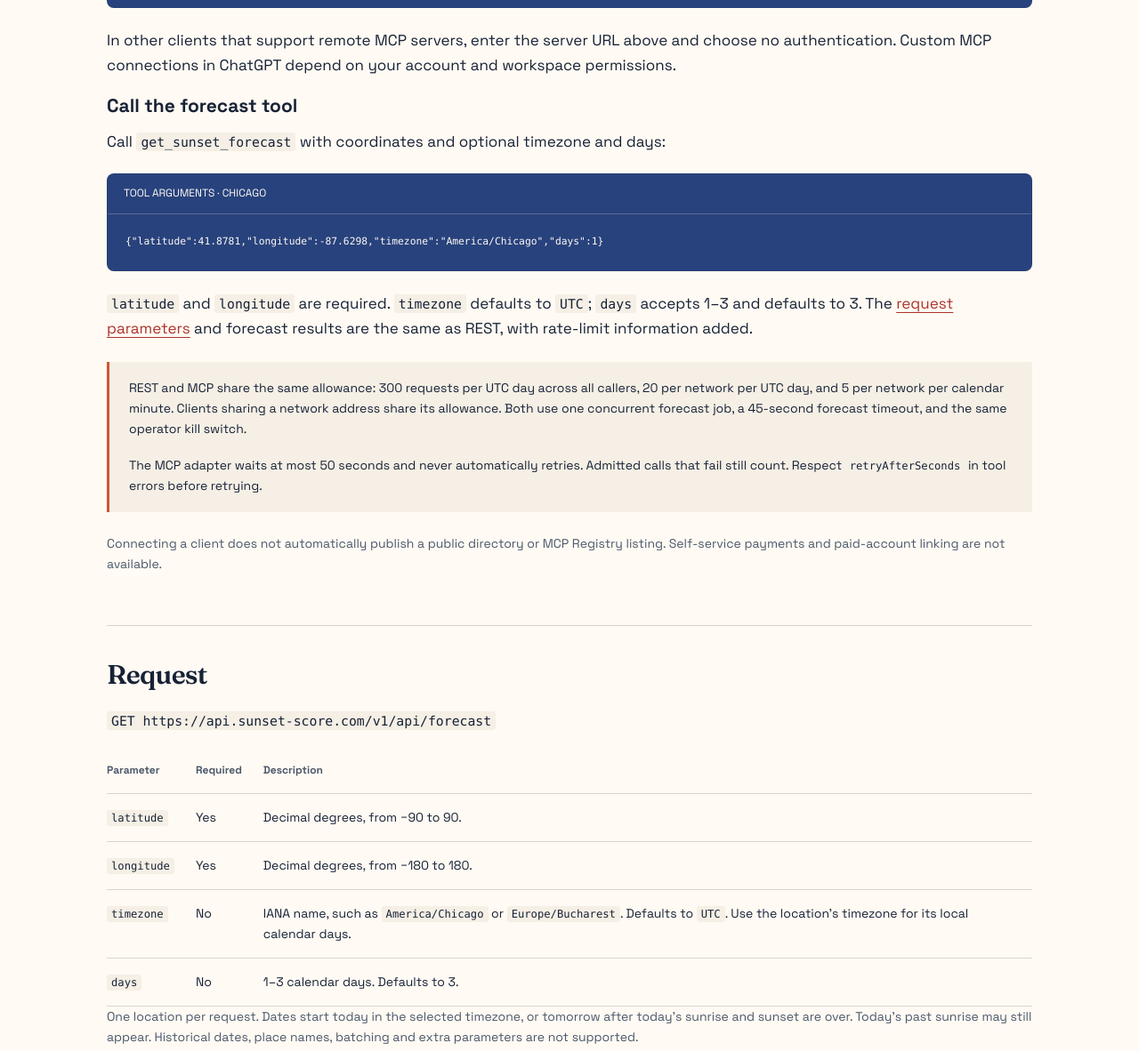
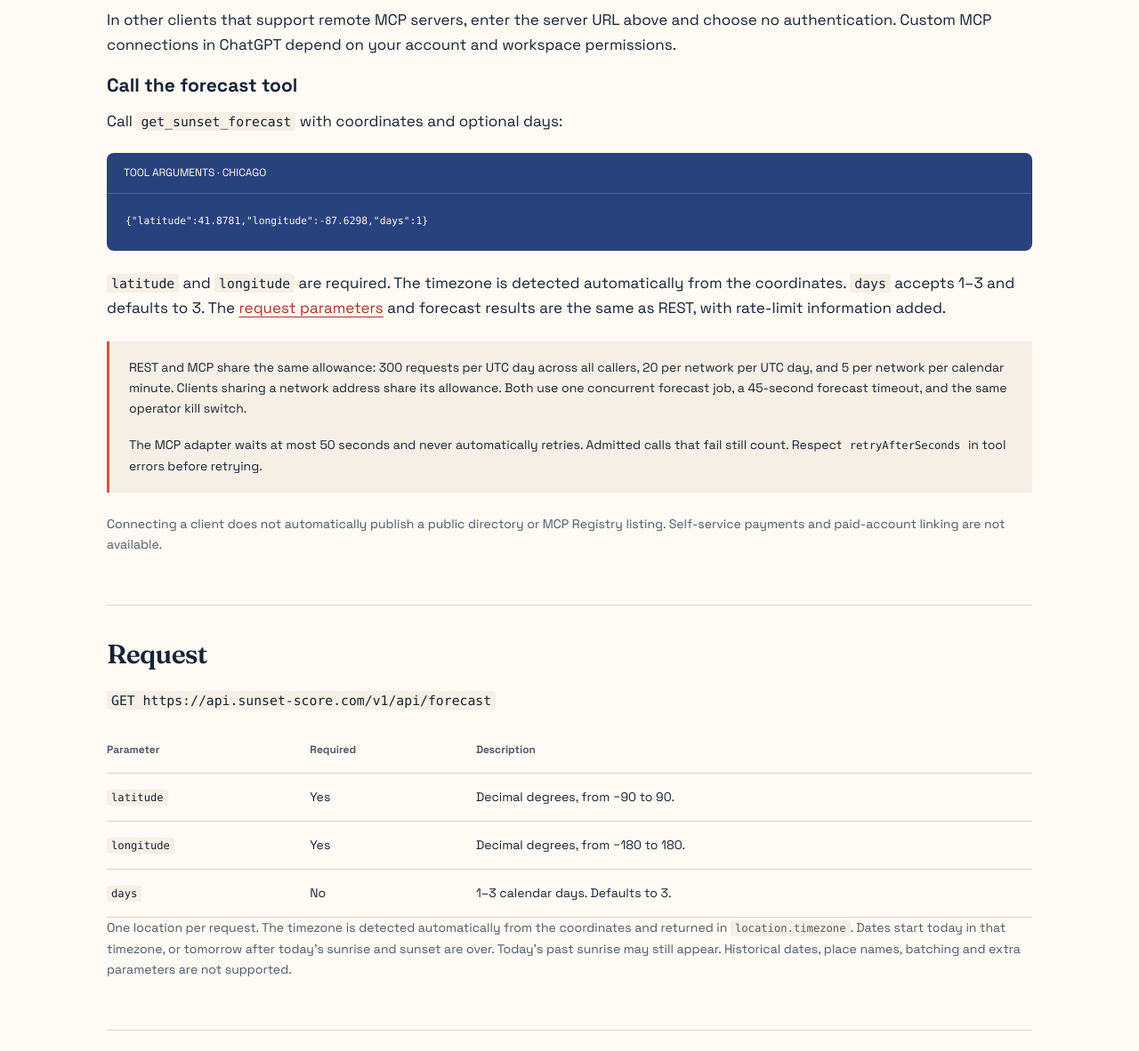
Before and after one commit to christmas97/docs, a website: page api/index.html in a window 1280 px wide. Shown: the part 1408-2590 px from the top of the page at 89% size. Drawn offline with Linux system fonts and the light colour scheme.

Commit message:
Document automatic timezone detection for REST and MCP

```diff
--- a/api/index.html
+++ b/api/index.html
@@ -65,7 +65,6 @@
   --get 'https://api.sunset-score.com/v1/api/forecast' \
   --data-urlencode 'latitude=41.8781' \
   --data-urlencode 'longitude=-87.6298' \
-  --data-urlencode 'timezone=America/Chicago' \
   --data-urlencode 'days=3'</code></pre></div>
   <p id="copy-status" class="api-small" role="status" aria-live="polite">The response is JSON. Errors are printed, and requests time out after 60 seconds.</p>
   <div class="api-note"><p>Requests share a daily allowance. A <code>429</code> response means a quota has been reached; wait for <code>Retry-After</code> before trying again. For a production integration or higher volume, contact us at info@sunset-score.com.</p></div>
@@ -78,9 +77,9 @@
   <div class="api-code"><div class="api-code-head"><span>TERMINAL · CODEX</span></div><pre tabindex="0" aria-label="Codex MCP connection command"><code>codex mcp add sunset-score --url https://api.sunset-score.com/mcp</code></pre></div>
   <p>In other clients that support remote MCP servers, enter the server URL above and choose no authentication. Custom MCP connections in ChatGPT depend on your account and workspace permissions.</p>
   <h3>Call the forecast tool</h3>
-  <p>Call <code>get_sunset_forecast</code> with coordinates and optional timezone and days:</p>
-  <div class="api-code"><div class="api-code-head"><span>TOOL ARGUMENTS · CHICAGO</span></div><pre tabindex="0" aria-label="MCP forecast tool arguments"><code>{"latitude":41.8781,"longitude":-87.6298,"timezone":"America/Chicago","days":1}</code></pre></div>
-  <p><code>latitude</code> and <code>longitude</code> are required. <code>timezone</code> defaults to <code>UTC</code>; <code>days</code> accepts 1–3 and defaults to 3. The <a href="#request">request parameters</a> and forecast results are the same as REST, with rate-limit information added.</p>
+  <p>Call <code>get_sunset_forecast</code> with coordinates and optional days:</p>
+  <div class="api-code"><div class="api-code-head"><span>TOOL ARGUMENTS · CHICAGO</span></div><pre tabindex="0" aria-label="MCP forecast tool arguments"><code>{"latitude":41.8781,"longitude":-87.6298,"days":1}</code></pre></div>
+  <p><code>latitude</code> and <code>longitude</code> are required. The timezone is detected automatically from the coordinates. <code>days</code> accepts 1–3 and defaults to 3. The <a href="#request">request parameters</a> and forecast results are the same as REST, with rate-limit information added.</p>
   <div class="api-note"><p>REST and MCP share the same allowance: 300 requests per UTC day across all callers, 20 per network per UTC day, and 5 per network per calendar minute. Clients sharing a network address share its allowance. Both use one concurrent forecast job, a 45-second forecast timeout, and the same operator kill switch.</p><p>The MCP adapter waits at most 50 seconds and never automatically retries. Admitted calls that fail still count. Respect <code>retryAfterSeconds</code> in tool errors before retrying.</p></div>
   <p class="api-small">Connecting a client does not automatically publish a public directory or MCP Registry listing. Self-service payments and paid-account linking are not available.</p>
 </section>
@@ -90,10 +89,9 @@
   <div class="api-table-wrap"><table class="api-table"><thead><tr><th scope="col">Parameter</th><th scope="col">Required</th><th scope="col">Description</th></tr></thead><tbody>
     <tr><td><code>latitude</code></td><td>Yes</td> <td>Decimal degrees, from −90 to 90.</td></tr>
     <tr><td><code>longitude</code></td><td>Yes</td><td>Decimal degrees, from −180 to 180.</td></tr>
-    <tr><td><code>timezone</code></td><td>No</td><td>IANA name, such as <code>America/Chicago</code> or <code>Europe/Bucharest</code>. Defaults to <code>UTC</code>. Use the location’s timezone for its local calendar days.</td></tr>
     <tr><td><code>days</code></td><td>No</td><td>1–3 calendar days. Defaults to 3.</td></tr>
   </tbody></table></div>
-  <p class="api-small">One location per request. Dates start today in the selected timezone, or tomorrow after today’s sunrise and sunset are over. Today’s past sunrise may still appear. Historical dates, place names, batching and extra parameters are not supported.</p>
+  <p class="api-small">One location per request. The timezone is detected automatically from the coordinates and returned in <code>location.timezone</code>. Dates start today in that timezone, or tomorrow after today’s sunrise and sunset are over. Today’s past sunrise may still appear. Historical dates, place names, batching and extra parameters are not supported.</p>
 </section>
 <section class="api-section" id="response">
   <h2>Response</h2>
@@ -121,7 +119,7 @@
     }
   ]
 }</code></pre></div>
-  <div class="api-grid"><div><h3>Reading the forecast</h3><p class="api-small"><code>type</code> is <code>Sunrise</code> or <code>Sunset</code>. <code>timeUTC</code> is the event time in UTC; convert it to your display timezone. <code>score</code> is an integer from 0 to 100. <code>label</code> is a lowercase description, such as <code>great</code> or <code>stunning</code>.</p></div><div><h3>Working with changing weather</h3><p class="api-small">Scores change as forecasts update. <code>generatedAt</code> records when the response was produced. Polar day or night, or missing weather coverage, can produce fewer events or an empty <code>results</code> array. The scoring model version may change while the v1 response format stays compatible.</p></div></div>
+  <div class="api-grid"><div><h3>Reading the forecast</h3><p class="api-small"><code>type</code> is <code>Sunrise</code> or <code>Sunset</code>. <code>timeUTC</code> is the event time in UTC; use the detected <code>location.timezone</code> to display local time. <code>score</code> is an integer from 0 to 100. <code>label</code> is a lowercase description, such as <code>great</code> or <code>stunning</code>.</p></div><div><h3>Working with changing weather</h3><p class="api-small">Scores change as forecasts update. <code>generatedAt</code> records when the response was produced. Polar day or night, or missing weather coverage, can produce fewer events or an empty <code>results</code> array. The scoring model version may change while the v1 response format stays compatible.</p></div></div>
 </section>
 <section class="api-section" id="limits">
   <h2>API limits</h2>
@@ -135,7 +133,7 @@
   "message": "The shared daily API quota has been reached."
 } }</code></pre></div>
   <div class="api-table-wrap"><table class="api-table"><thead><tr><th scope="col">HTTP</th><th scope="col">Meaning</th><th scope="col">What to do</th></tr></thead><tbody>
-    <tr><td>400</td><td>Invalid parameters</td><td>Check coordinates, timezone and days.</td></tr><tr><td>405</td><td>Unsupported method</td><td>Use GET.</td></tr><tr><td>429</td><td>Daily or minute quota reached</td><td>Wait for the number of seconds in <code>Retry-After</code>. Avoid repeated immediate retries.</td></tr><tr><td>502 / 504</td><td>Forecast unavailable or timed out</td><td>Retry later, with backoff. The accepted request still counts.</td></tr><tr><td>503</td><td>API paused, busy, or temporarily unavailable</td><td>Respect <code>Retry-After</code>. Paused access may last longer than the suggested retry delay.</td></tr>
+    <tr><td>400</td><td>Invalid parameters</td><td>Check coordinates and days.</td></tr><tr><td>405</td><td>Unsupported method</td><td>Use GET.</td></tr><tr><td>429</td><td>Daily or minute quota reached</td><td>Wait for the number of seconds in <code>Retry-After</code>. Avoid repeated immediate retries.</td></tr><tr><td>502 / 504</td><td>Forecast unavailable or timed out</td><td>Retry later, with backoff. The accepted request still counts.</td></tr><tr><td>503</td><td>API paused, busy, or temporarily unavailable</td><td>Respect <code>Retry-After</code>. Paused access may last longer than the suggested retry delay.</td></tr>
   </tbody></table></div>
 </section>
 <section class="api-section"><h2>Building something with it?</h2><p>Tell us what you’re making and the volume you expect. We’re exploring integrations for travel, photography, outdoor planning and agents.</p><p>Contact us at info@sunset-score.com.</p></section>
```
Also changed, not shown: api/openapi.json (+2 -12 lines).
